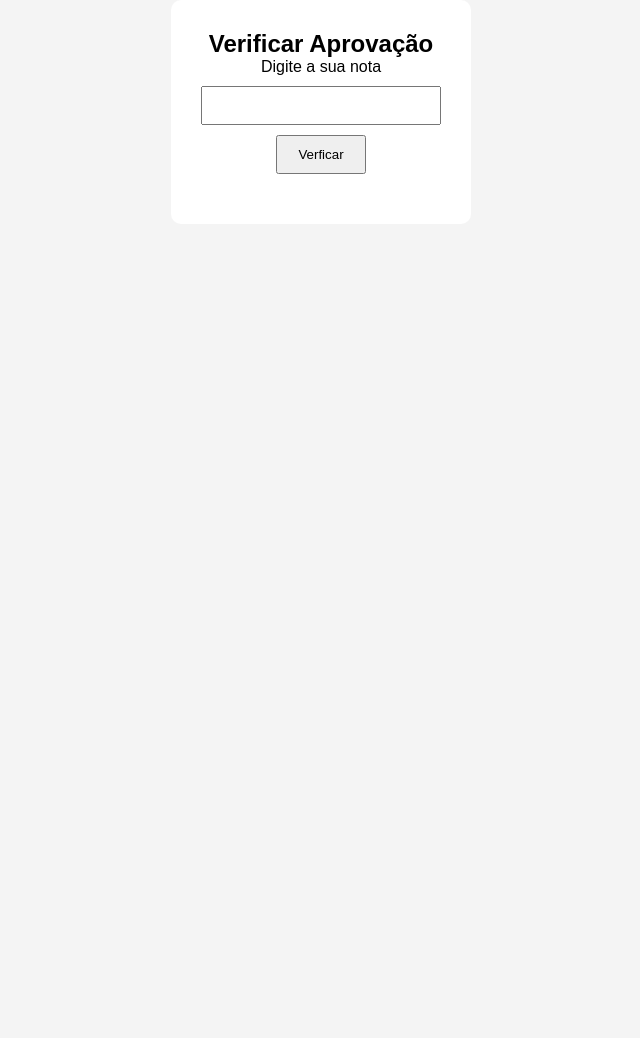
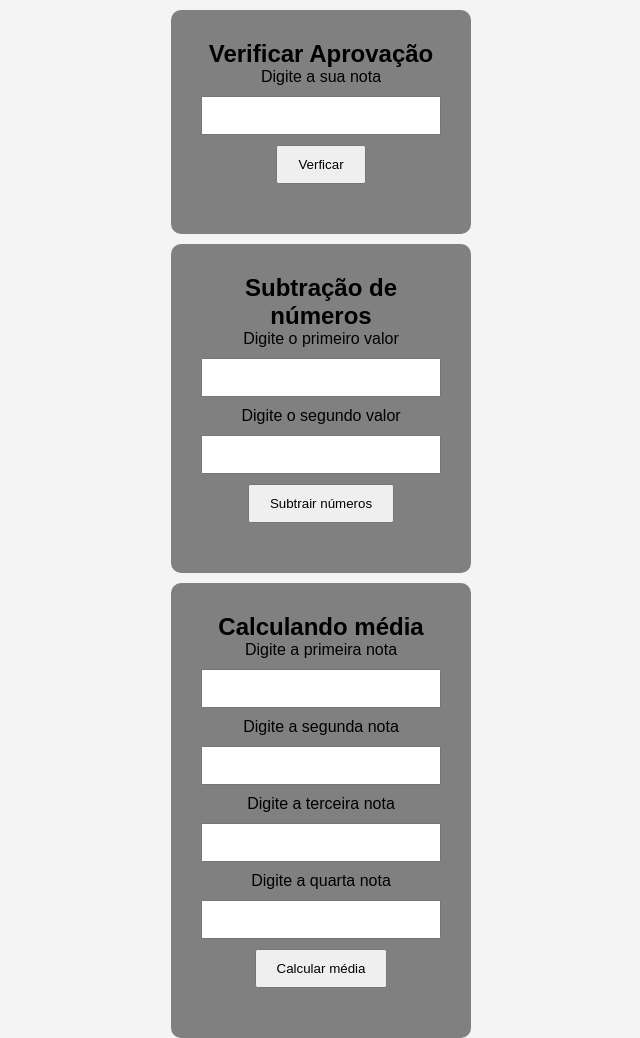
Before and after one commit to henrygabrielbarbosa46-star/Condicionais, a plain HTML site: page index.html in a window 1280 px wide. Shown: the whole page, without its empty margins (319-959 px from the left). Before the commit the page ends 800 px from the top, so only its background shows below. Drawn offline with Linux system fonts and the light colour scheme.

Commit message:
Exercicios 2 e 3

```diff
--- a/CSS/style.css
+++ b/CSS/style.css
@@ -10,12 +10,17 @@ body{
 }
 
 .container{
-    background-color: #fff;
+    background-color: grey;
     padding: 30px;
     border-radius: 10px;
     text-align: center;
     width: 300px;
     margin: auto;
+    margin-top: 10px;
+}
+
+.container p{
+    margin-top: 20px;
 }
 
 input{
--- a/JS/script.js
+++ b/JS/script.js
@@ -12,3 +12,34 @@ function verificar() {
         resultado.innerHTML = "Aprovado"
     }
 }
+
+let numero1, numero2;
+
+function subtrair(){
+    numero1 = Number(document.getElementById('numero1').value);
+    numero2 = Number(document.getElementById('numero2').value);
+
+    resultado1 = numero1 - numero2
+
+    document.getElementById('resultado1').innerHTML ="Resultado: " + resultado1;
+}
+
+let N1,N2,N3,N4, aprovacao;
+
+function media(){
+    N1 = Number(document.getElementById('N1').value);
+    N2 = Number(document.getElementById('N2').value);
+    N3 = Number(document.getElementById('N3').value);
+    N4 = Number(document.getElementById('N4').value);
+    aprovacao =document.getElementById('aprovacao');
+
+    resultado2 = (N1+N2+N3+N4)/4
+
+    document.getElementById('resultado2').innerHTML= "A média é: " + resultado2
+
+    if (resultado2 >=5){
+        aprovacao.innerHTML="Aprovado"
+    }else{
+        aprovacao.innerHTML="Reprovado"
+    }
+}
--- a/index.html
+++ b/index.html
@@ -7,6 +7,7 @@
     <link rel="stylesheet" href="CSS/style.css">
 </head>
 <body>
+    <!--Exercicio 1-->
     <section class="container">
         <h1>Verificar Aprovação</h1>
         <label type="number">Digite a sua nota</label>
@@ -15,6 +16,37 @@
         <button onclick="verificar()">Verficar</button>
         <p id="resultado"></p>
     </section>
+
+    <!--Exercicio 2-->
+    <section class="container">
+        <h1>Subtração de números</h1>
+        <label type="number">Digite o primeiro valor</label>
+        <input type="number" id="numero1">
+        <label type="number">Digite o segundo valor</label>
+        <input type="number" id="numero2">
+
+        <button onclick="subtrair()">Subtrair números</button>
+        <p id="resultado1"></p>
+    </section>
+
+    <!--Exercicio 3-->
+    <section class="container">
+        <h1>Calculando média</h1>
+        <label type="number">Digite a primeira nota</label>
+        <input type="number" id="N1">
+        <label type="number">Digite a segunda nota</label>
+        <input type="number" id="N2">
+        <label type="number">Digite a terceira nota</label>
+        <input type="number" id="N3">
+        <label type="number">Digite a quarta nota</label>
+        <input type="number" id="N4">
+
+        <button onclick="media()">Calcular média</button>
+        <p id="aprovacao"></p>
+        <p id="resultado2"></p>
+
+
+    </section>
     <script src="JS/script.js"></script>
 </body>
 </html>
```
